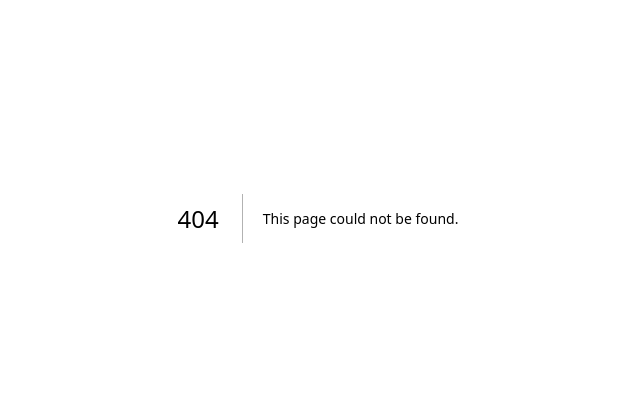
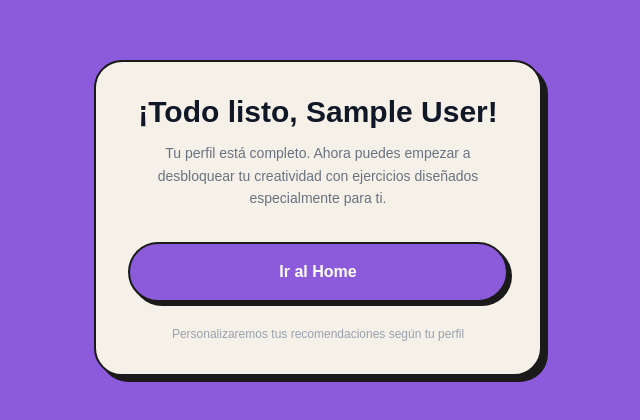
Before and after one commit to Desarrollo-de-Entornos-Digitales/taller-next-corte-3-y-4-team, a Next.js app: page /onboarding/success in a window 1280 px wide. Before the commit this address had no page. Shown: the part 182-602 px from the top of the page, without its empty margins (322-962 px from the left). Built offline with nearby package versions, Linux system fonts and the light colour scheme; sample sign-in values are in the browser's storage.

Commit message:
feat: add onboarding success page with personalized welcome

```diff
--- /dev/null
+++ b/src/app/(public)/onboarding/success/page.tsx
@@ -0,0 +1,67 @@
+'use client';
+
+import { useEffect, useState } from 'react';
+import { useRouter } from 'next/navigation';
+
+export default function OnboardingSuccessPage() {
+    const router = useRouter();
+    const [userName, setUserName] = useState('');
+
+    useEffect(() => {
+        const token = localStorage.getItem('token');
+        if (!token) {
+            router.push('/login');
+            return;
+        }
+
+        try {
+            const payload = JSON.parse(atob(token.split('.')[1]));
+            setUserName(payload.name || payload.email?.split('@')[0] || 'Usuario');
+        } catch (error) {
+            console.error('Error al decodificar token:', error);
+            setUserName('Usuario');
+        }
+    }, [router]);
+
+    return (
+        <div
+            className="min-h-screen font-[Nunito,sans-serif] p-4 md:p-6 flex items-center justify-center"
+            style={{ background: '#8B5BDB' }}
+        >
+            <div
+                className="w-full max-w-md mx-auto rounded-[28px] overflow-hidden text-center"
+                style={{
+                    background: '#F5F1E8',
+                    border: '2.5px solid #1A1A1A',
+                    boxShadow: '6px 6px 0px #1A1A1A',
+                }}
+            >
+                <div className="p-8">
+                    {/* Mensaje de éxito */}
+                    <h1 className="text-3xl font-black text-gray-900 mb-3">¡Todo listo, {userName}!</h1>
+
+                    <p className="text-gray-500 text-sm mb-8 leading-relaxed">
+                        Tu perfil está completo. Ahora puedes empezar a desbloquear tu creatividad con ejercicios
+                        diseñados especialmente para ti.
+                    </p>
+
+                    {/* Botón Ir al Home */}
+                    <button
+                        onClick={() => router.push('/feed')}
+                        className="w-full py-4 rounded-full font-black text-white text-base transition-all duration-150 hover:-translate-y-0.5 active:translate-y-0"
+                        style={{
+                            background: '#8B5BDB',
+                            border: '2.5px solid #1A1A1A',
+                            boxShadow: '4px 4px 0px #1A1A1A',
+                        }}
+                    >
+                        Ir al Home
+                    </button>
+
+                    {/* Texto adicional */}
+                    <p className="text-xs text-gray-400 mt-6">Personalizaremos tus recomendaciones según tu perfil</p>
+                </div>
+            </div>
+        </div>
+    );
+}
```
